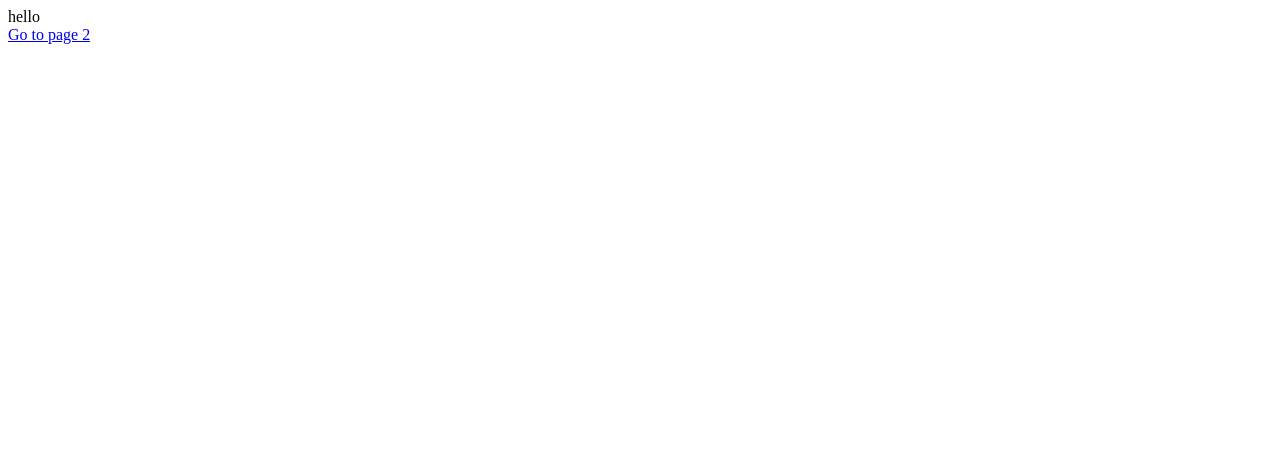
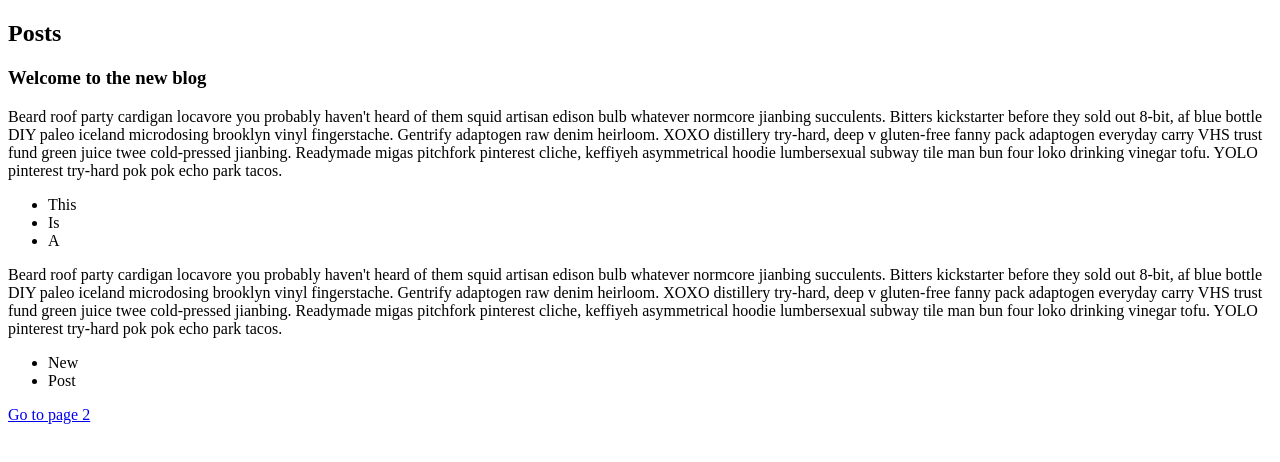
Before and after one commit to jamesbrittan/seer-textiles, a Gatsby site: page / in a window 1280 px wide. Built offline with nearby package versions, Linux system fonts and the light colour scheme; Gatsby itself is replaced by a stand-in of ours.

Commit message:
added postlist comp

```diff
--- /dev/null
+++ b/src/components/Posts/PostListing.js
@@ -0,0 +1,15 @@
+import React from 'react';
+import Link from 'gatsby-link';
+
+const PostListing = ({ post }) => (
+  <article>
+    <h3>{post.frontmatter.title}</h3>
+    <div
+      dangerouslySetInnerHTML={{
+        __html: post.html,
+      }}
+    />
+  </article>
+);
+
+export default PostListing;
--- a/src/pages/index.js
+++ b/src/pages/index.js
@@ -1,14 +1,14 @@
 import React from 'react';
 import Link from 'gatsby-link';
+import PostListing from '../components/Posts/PostListing';
 
 const IndexPage = ({ data }) => (
   <div>
-    {data.allMarkdownRemark.edges.map(({ node }) => <PostListing post={node} />)}
+    <h2>Posts</h2>
+    {data.allMarkdownRemark.edges.map(({ node }) => <PostListing key={node.id} post={node} />)}
     <Link to="/page-2/">Go to page 2</Link>
   </div>
 );
-
-const PostListing = () => <div>hello</div>;
 
 export default IndexPage;
 
@@ -23,10 +23,12 @@ export const query = graphql`
     allMarkdownRemark {
       edges {
         node {
+          id
           frontmatter {
             title
           }
           html
+          excerpt
         }
       }
     }
```
Also changed, not shown: src/posts/post.md (renamed from src/pages/post.md).
